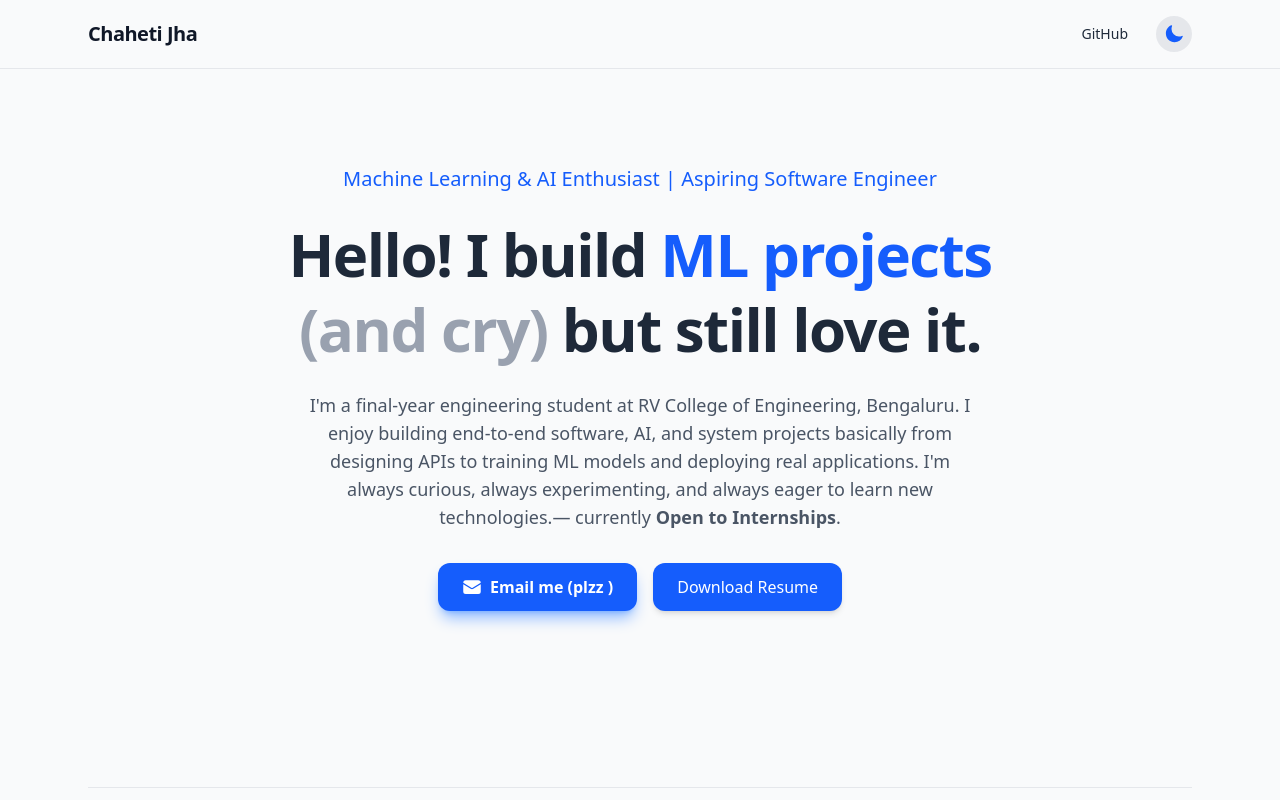
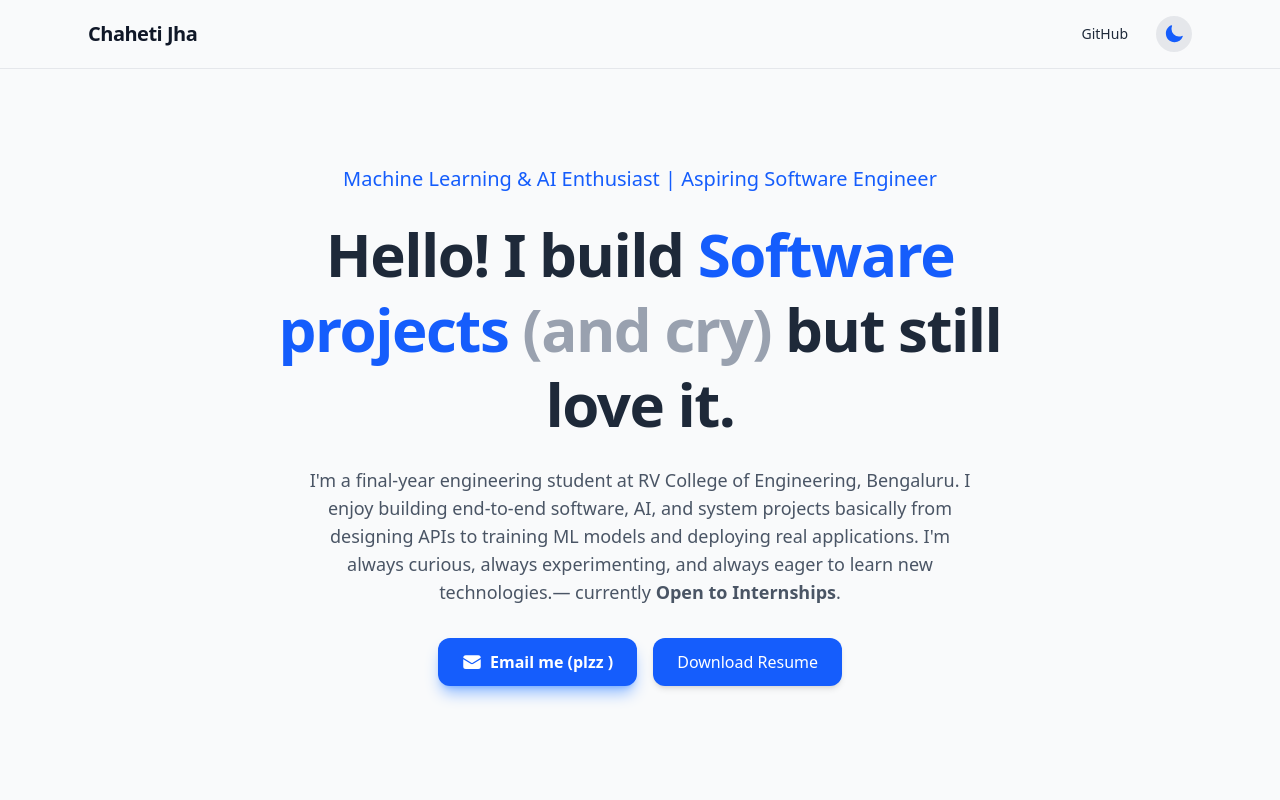
Before and after one commit to chaheti89/my-portfolio, a Next.js app: page / in a window 1280 px wide. Shown: the top 800 px of the page. Built offline with nearby package versions, Linux system fonts and the light colour scheme.

Commit message:
Update page.tsx

```diff
--- a/app/page.tsx
+++ b/app/page.tsx
@@ -115,7 +115,7 @@
             </p>
             <h2 className="text-5xl md:text-6xl font-extrabold tracking-tight leading-tight max-w-3xl mb-6">
               Hello! I build{" "}
-              <span className="text-blue-600 dark:text-blue-400">ML projects</span>{" "}
+              <span className="text-blue-600 dark:text-blue-400">Software projects</span>{" "}
               <span className="text-gray-400 dark:text-gray-500">(and cry)</span>{" "}
               but still love it.
             </h2>
```
